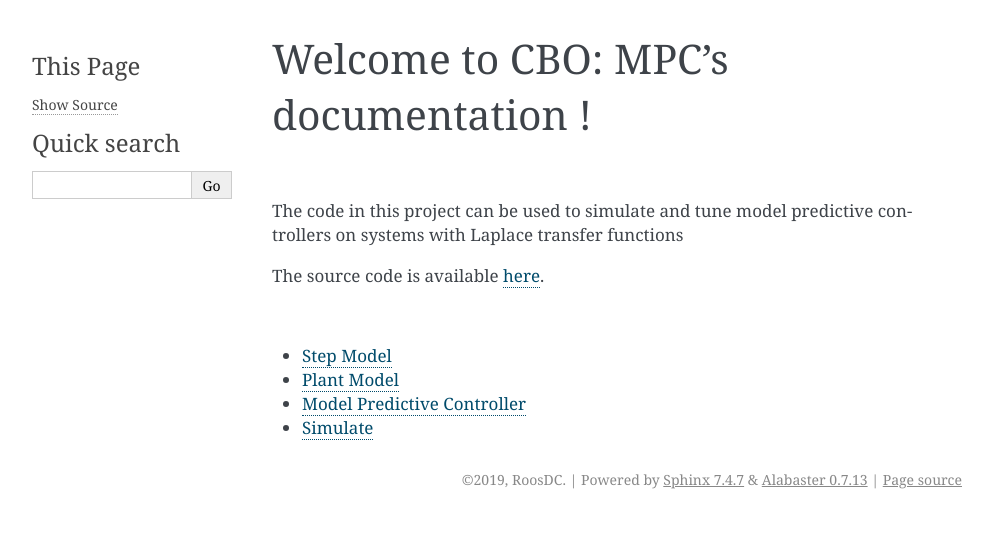
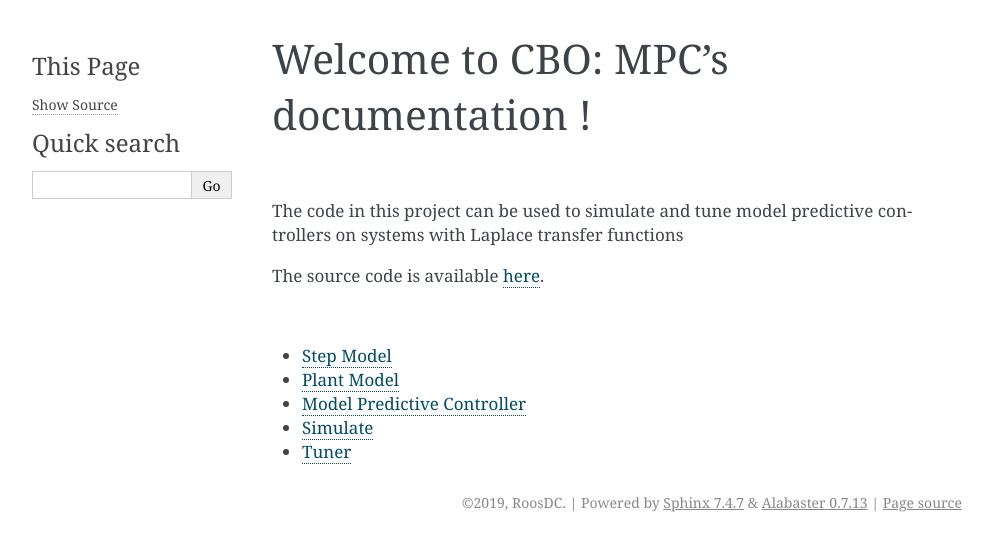
Before and after one commit to AlgorithmicAmoeba/CBO-MPC, a Sphinx documentation site: the page built from documentation/index.rst, in a window 1280 px wide. Shown: the top 551 px of the page, without its empty margins (148-1141 px from the left). Built offline with Sphinx 7.4.7, drawn with Linux system fonts in a browser that asks for light colours; formulas are drawn with MathJax 3.

Commit message:
Add Tuner class docs to Sphinx

```diff
--- /dev/null
+++ b/documentation/Tuner.rst
@@ -0,0 +1,5 @@
+Tuner
+========================================
+|
+
+.. autoclass:: Tuner.Tuner
--- a/documentation/index.rst
+++ b/documentation/index.rst
@@ -32,6 +32,7 @@ The source code is available `here <https://github.com/darren-roos/CBO-MPC>`_.
    PlantModel
    ModelPredictiveController
    Simulate
+   Tuner
 
 .. raw:: latex
 
@@ -48,6 +49,9 @@ The source code is available `here <https://github.com/darren-roos/CBO-MPC>`_.
     \section{Simulate}
     \lstinputlisting{../../../Simulate.py}
 
+    \section{Tuner}
+    \lstinputlisting{../../../Tuner.py}
+
 .. Delete this line until the * to generate index for your project: * :ref:`genindex`
 
 .. Finished personalizing all the relevant details? Great! Now make this your main index.rst,
```
